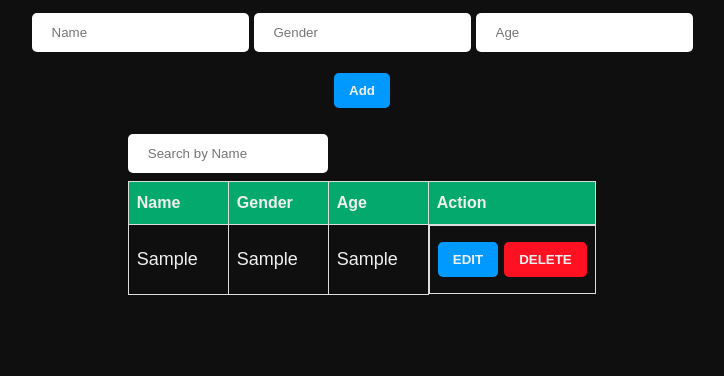
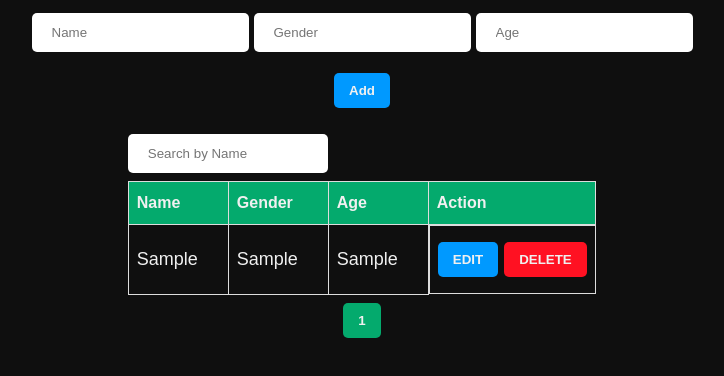
Before and after one commit to diego-teileche/data-table-crud-search-pagination, a React (Vite) app: page / in a window 1280 px wide. Both pictures are taken after typing "Sample", "Sample", "Sample" into the empty fields and a click on the button "Add". Shown: the top 376 px of the page, without its empty margins (278-1002 px from the left). Built offline with nearby package versions, Linux system fonts and the light colour scheme; a web font is replaced by a local one.

Commit message:
Pagination functionality done

```diff
--- a/src/DataTable.tsx
+++ b/src/DataTable.tsx
@@ -21,12 +21,19 @@ const DataTable = () => {
 	})
 	const [data, setData] = useState<dataProps[]>([])
 	const [editId, setEditId] = useState<number | boolean>(false)
-	const [searchTerm, setSearchTerm] = useState("")
-	const outsideClick = useRef(false)
+	const [searchTerm, setSearchTerm] = useState<string>("")
+	const [currentPage, setCurrentPage] = useState<number>(1)
+	const outsideClick = useRef<any>(false)
 
-	const filteredData = data.filter((item) =>
-		item.name.toLowerCase().includes(searchTerm.toLowerCase())
-	)
+	const itemsPerPage = 5
+	const lastItem = currentPage * itemsPerPage
+	const indexOfFirstItem = lastItem - itemsPerPage
+
+	const filteredData = data
+		.filter((item) =>
+			item.name.toLowerCase().includes(searchTerm.toLowerCase())
+		)
+		.slice(indexOfFirstItem, lastItem)
 
 	useEffect(() => {
 		if (!editId) return
@@ -39,7 +46,6 @@ const DataTable = () => {
 
 	useEffect(() => {
 		const handleClickOutside = (e: React.ChangeEvent) => {
-			// @ts-ignore
 			if (outsideClick.current && !outsideClick.current.contains(e.target))
 				setEditId(false)
 		}
@@ -89,6 +95,8 @@ const DataTable = () => {
 	const handleSearch = (e: React.ChangeEvent<HTMLInputElement>) => {
 		setSearchTerm(e.target.value)
 	}
+
+	const paginate = (pageNumber: number) => setCurrentPage(pageNumber)
 
 	return (
 		<div className="container">
@@ -194,7 +202,24 @@ const DataTable = () => {
 					</tbody>
 				</table>
 
-				<div className="pagination"></div>
+				<div className="pagination">
+					{Array.from(
+						{ length: Math.ceil(data.length / itemsPerPage) },
+						(_, index) => (
+							<button
+								key={index + 1}
+								onClick={() => paginate(index + 1)}
+								style={{
+									backgroundColor:
+										currentPage === index + 1 ? "#04aa6d" : undefined,
+									color: currentPage === index + 1 ? "#f0f0f0" : undefined,
+								}}
+							>
+								{index + 1}
+							</button>
+						)
+					)}
+				</div>
 			</div>
 		</div>
 	)
```
